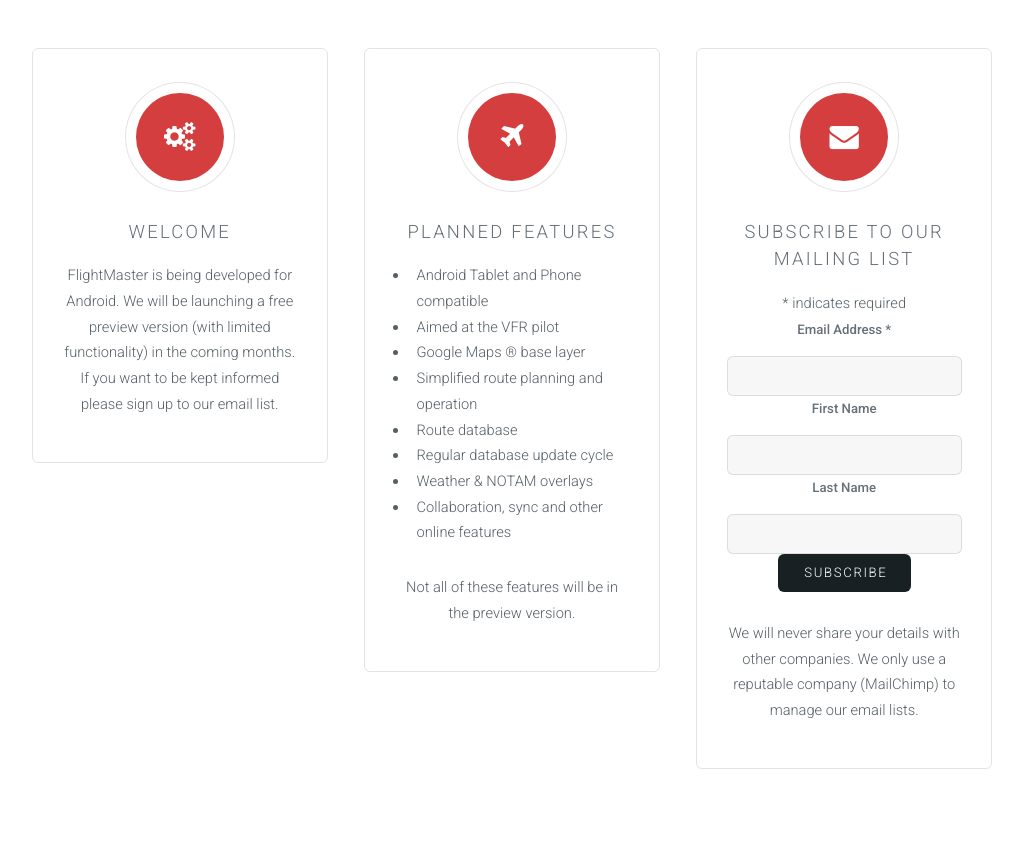
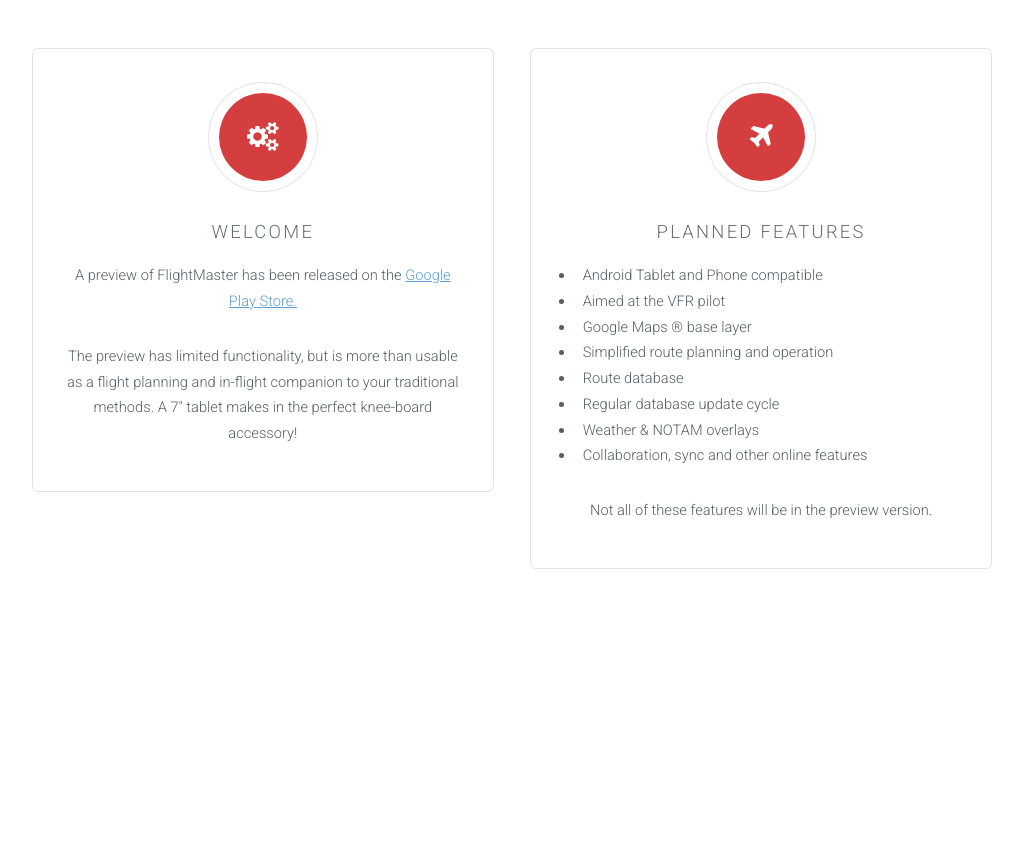
Before and after one commit to flightmaster/flightmaster.github.io, a plain HTML site: page red.html in a window 1280 px wide. Shown: the part 502-1359 px from the top of the page, without its empty margins (128-1151 px from the left). After the commit the page ends 1159 px from the top, so only its background shows below. Drawn offline with Linux system fonts and the light colour scheme.

Commit message:
Released app, updated site

```diff
--- a/red.html
+++ b/red.html
@@ -54,22 +54,23 @@
 		<!-- One -->
 			<section id="one" class="wrapper style1">
 				<header class="major">
-					<h2>Coming soon to Android</h2>
+					<h2>Available now on Android</h2>
 				</header>
 				<div class="container">
 					<div class="row">
-						<div class="4u">
+						<div class="6u">
 							<section class="special box">
 								<i class="icon fa-cogs major"></i>
 								<h3>Welcome</h3>
-                                <p>FlightMaster is being developed for Android.
-                                We will be launching a free preview version (with limited
-                                functionality) in the coming months. If you want
-                                to be kept informed please sign up to our email
-                                list.</p>
+                                <p>A preview of FlightMaster has been released on
+                                the <a href="https://play.google.com/store/apps/details?id=com.gpsaviator.android">Google Play Store.</a>
+                                </p>
+                                <p>The preview has limited functionality, but is more than usable as a flight planning
+                                and in-flight companion to your traditional methods. A 7" tablet makes in the perfect
+                                knee-board accessory!</p>
 							</section>
 						</div>
-                        <div class="4u">
+                        <div class="6u">
                             <section class="special box">
                                 <i class="icon fa-plane major"></i>
                                 <h3>Planned Features</h3>
@@ -86,43 +87,6 @@
                                 <p>Not all of these features will be in the preview version.</p>
                             </section>
                         </div>
-
-						<div class="4u">
-							<section class="special box">
-								<i class="icon fa-envelope major"></i>
-								<h3>Subscribe to our mailing list</h3>
-                                        <!-- Begin MailChimp Signup Form -->
-                                        <div id="mc_embed_signup">
-                                                <form action="//flight-master.us10.list-manage.com/subscribe/post?u=ec02febbe6b813654ab34185c&amp;id=1c271413d0" method="post" id="mc-embedded-subscribe-form" name="mc-embedded-subscribe-form" class="validate" target="_blank" novalidate>
-                                            <div id="mc_embed_signup_scroll">
-                                        <div class="indicates-required"><span class="asterisk">*</span> indicates required</div>
-                                        <div class="mc-field-group">
-                                            <label for="mce-EMAIL">Email Address  <span class="asterisk">*</span>
-                                        </label>
-                                            <input type="email" value="" name="EMAIL" class="required email" id="mce-EMAIL">
-                                        </div>
-                                        <div class="mc-field-group">
-                                            <label for="mce-FNAME">First Name </label>
-                                            <input type="text" value="" name="FNAME" class="" id="mce-FNAME">
-                                        </div>
-                                        <div class="mc-field-group">
-                                            <label for="mce-LNAME">Last Name </label>
-                                            <input type="text" value="" name="LNAME" class="" id="mce-LNAME">
-                                        </div>
-                                            <div id="mce-responses" class="clear">
-                                                <div class="response" id="mce-error-response" style="display:none"></div>
-                                                <div class="response" id="mce-success-response" style="display:none"></div>
-                                            </div>    <!-- real people should not fill this in and expect good things - do not remove this or risk form bot signups-->
-                                            <div style="position: absolute; left: -5000px;"><input type="text" name="b_ec02febbe6b813654ab34185c_1c271413d0" tabindex="-1" value=""></div>
-                                            <div class="clear"><input type="submit" value="Subscribe" name="subscribe" id="mc-embedded-subscribe" class="button"></div>
-                                            </div>
-                                        </form>
-                                        <p>We will never share your details with other companies. We only
-                                        use a reputable company (MailChimp) to manage our email lists.</p>
-                                        </div>
-<!--End mc_embed_signup-->
-							</section>
-						</div>
 					</div>
 				</div>
 			</section>
```
